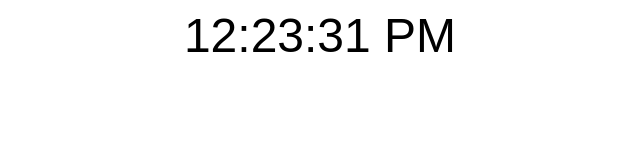
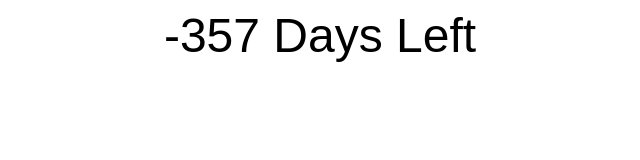
Before and after one commit to buthukurisai/timer10, a plain HTML site: page index.html in a window 1280 px wide. Shown: the whole page, without its empty margins (320-960 px from the left). Drawn offline with Linux system fonts and the light colour scheme.

Commit message:
Update index.html

```diff
--- a/index.html
+++ b/index.html
@@ -1,9 +1,9 @@
 <!DOCTYPE html>
 <html>
 <head>
-    <title>Digital Clock</title>
+    <title>10 Days Left</title>
     <style>
-        #clock {
+        #countdown {
             font-size: 48px;
             font-family: sans-serif;
             text-align: center;
@@ -11,17 +11,22 @@
     </style>
 </head>
 <body>
-    <div id="clock"></div>
+    <div id="countdown"></div>
 
     <script>
-        function displayTime() {
+        const targetDate = new Date("2023-11-10"); // Replace with your target date
+
+        function updateCountdown() {
             const now = new Date();
-            const timeString = now.toLocaleTimeString();
-            document.getElementById("clock").textContent = timeString;
+            const timeLeft = targetDate - now;
+
+            const daysLeft = Math.ceil(timeLeft / (1000 * 60 * 60 * 24));
+
+            document.getElementById("countdown").textContent = daysLeft + " Days Left";
         }
 
-        setInterval(displayTime, 1000);
-        displayTime();
+        setInterval(updateCountdown, 1000);
+        updateCountdown();
     </script>
 </body>
 </html>
```
